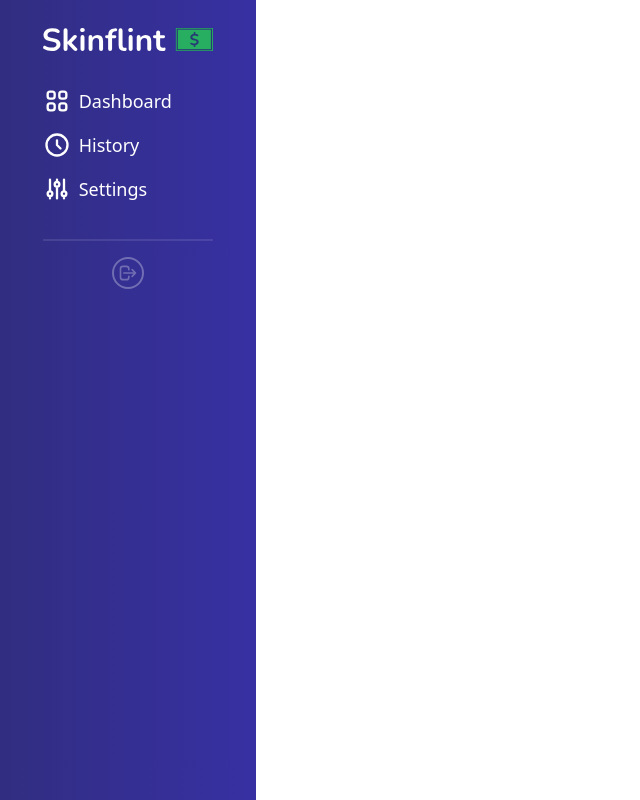
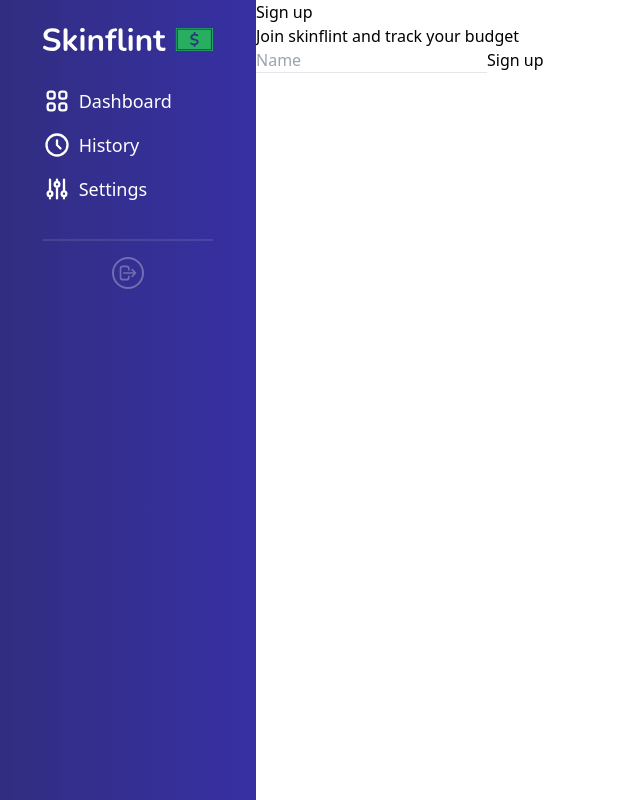
Before and after one commit to Bembnias/skinflint-me, a Vue app: page /signup in a window 1280 px wide. Shown: the whole page, without its empty margins (0-640 px from the left). Built offline with nearby package versions, Linux system fonts and the light colour scheme; what litepie-datepicker, vue3-apexcharts would draw is missing.

Commit message:
Auth routes

```diff
--- a/src/components/layout/TopMenu.vue
+++ b/src/components/layout/TopMenu.vue
@@ -1,6 +1,6 @@
 <template>
   <nav class="lg:hidden flex justify-between items-center w-full h-16 space bg-gradient-to-r from-indigo-900 to-indigo-800">
-    <div class="w-1/4 ml-8">
+    <div class="w-1/3 ml-8">
         <img class="w-full" src="../../assets/img/skinflint-logo.svg" alt="Skinflint logo">
     </div>
     <i @click="handleClick" class='bx bx-menu burger cursor-pointer mr-7'></i>
--- a/src/router/index.js
+++ b/src/router/index.js
@@ -2,6 +2,8 @@
 import Home from '../views/Home.vue'
 import History from '../views/History.vue'
 import Settings from '../views/Settings.vue'
+import SignIn from '../views/auth/SignIn.vue'
+import SignUp from '../views/auth/SignUp.vue'
 
 const routes = [
   {
@@ -18,6 +20,16 @@
     path: '/settings',
     name: 'Settings',
     component: Settings
+  },
+  {
+    path: '/signin',
+    name: 'SignIn',
+    component: SignIn
+  },
+  {
+    path: '/signup',
+    name: 'SignUp',
+    component: SignUp
   }
 ]
 
--- /dev/null
+++ b/src/views/auth/SignIn.vue
@@ -0,0 +1,13 @@
+<template>
+  <h1>Sign in</h1>
+</template>
+
+<script>
+export default {
+
+}
+</script>
+
+<style>
+
+</style>
--- /dev/null
+++ b/src/views/auth/SignUp.vue
@@ -0,0 +1,27 @@
+<template>
+  <form @submit.prevent="handleSubmit">
+    <h3>Sign up</h3>
+    <p>Join skinflint and track your budget</p>
+    <input type="text" class="border-b" placeholder="Name" v-model="name">
+    <button type="submit">Sign up</button>
+  </form>
+</template>
+
+<script>
+import { ref } from 'vue'
+export default {
+  setup() {
+    const name = ref('')
+
+    const handleSubmit = () => {
+      console.log(name.value)
+    }
+
+    return { name, handleSubmit }
+  }
+}
+</script>
+
+<style>
+
+</style>
```
